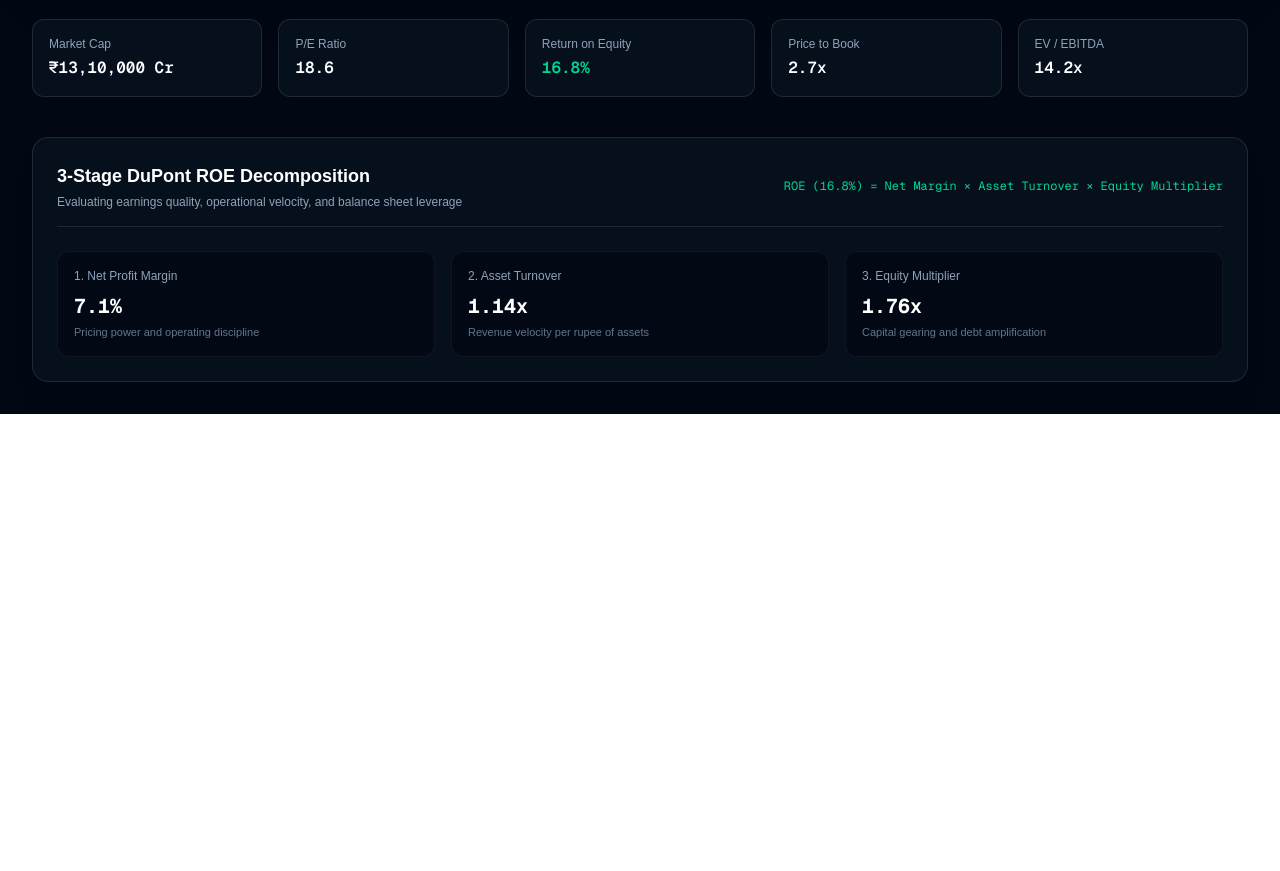
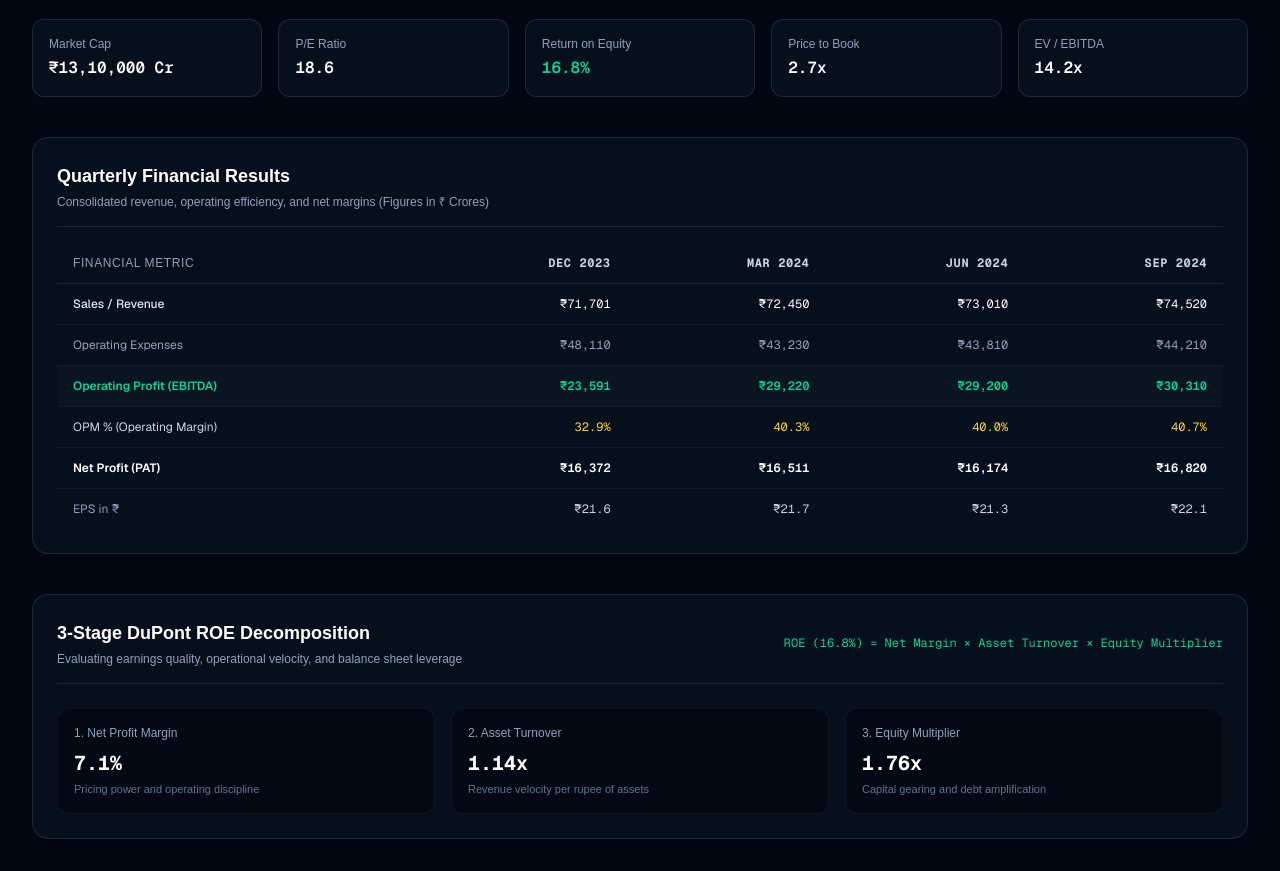
Before and after one commit to 9557690628m-design/mission-wealth, a Next.js app: page /stocks/hdfcbank in a window 1280 px wide. Shown: the part 1000-1871 px from the top of the page. Before the commit the page ends 1414 px from the top, so only its background shows below. Built offline with nearby package versions, Linux system fonts and the light colour scheme.

Commit message:
Add Screener-style quarterly financial results table

```diff
--- a/src/app/stocks/[symbol]/page.tsx
+++ b/src/app/stocks/[symbol]/page.tsx
@@ -84,6 +84,86 @@ export default async function StockPage({ params }: PageProps) {
           </div>
         </div>
 
+        {/* Screener-Style Quarterly Results Table */}
+        <div className="mb-10 rounded-2xl border border-white/10 bg-[#06101d] p-6 shadow-xl overflow-hidden">
+          <div className="border-b border-white/10 pb-4">
+            <h3 className="text-lg font-semibold text-white">Quarterly Financial Results</h3>
+            <p className="mt-1 text-xs text-slate-400">
+              Consolidated revenue, operating efficiency, and net margins (Figures in ₹ Crores)
+            </p>
+          </div>
+
+          <div className="mt-4 overflow-x-auto">
+            <table className="w-full text-left text-sm">
+              <thead>
+                <tr className="border-b border-white/10 text-xs uppercase tracking-wider text-slate-400">
+                  <th className="py-3 px-4 font-medium">Financial Metric</th>
+                  {company.quarters.map((q) => (
+                    <th key={q.quarter} className="py-3 px-4 font-mono text-right text-slate-300">
+                      {q.quarter}
+                    </th>
+                  ))}
+                </tr>
+              </thead>
+              <tbody className="divide-y divide-white/5 font-mono text-xs">
+                <tr className="hover:bg-white/[0.02]">
+                  <td className="py-3 px-4 font-sans font-medium text-slate-200">Sales / Revenue</td>
+                  {company.quarters.map((q) => (
+                    <td key={q.quarter} className="py-3 px-4 text-right text-white">
+                      ₹{q.sales.toLocaleString("en-IN")}
+                    </td>
+                  ))}
+                </tr>
+
+                <tr className="hover:bg-white/[0.02]">
+                  <td className="py-3 px-4 font-sans text-slate-400">Operating Expenses</td>
+                  {company.quarters.map((q) => (
+                    <td key={q.quarter} className="py-3 px-4 text-right text-slate-400">
+                      ₹{q.expenses.toLocaleString("en-IN")}
+                    </td>
+                  ))}
+                </tr>
+
+                <tr className="bg-white/[0.02] font-semibold">
+                  <td className="py-3 px-4 font-sans text-emerald-400">Operating Profit (EBITDA)</td>
+                  {company.quarters.map((q) => (
+                    <td key={q.quarter} className="py-3 px-4 text-right text-emerald-400">
+                      ₹{q.operatingProfit.toLocaleString("en-IN")}
+                    </td>
+                  ))}
+                </tr>
+
+                <tr className="hover:bg-white/[0.02]">
+                  <td className="py-3 px-4 font-sans text-slate-300">OPM % (Operating Margin)</td>
+                  {company.quarters.map((q) => (
+                    <td key={q.quarter} className="py-3 px-4 text-right text-amber-300">
+                      {q.opmPercent.toFixed(1)}%
+                    </td>
+                  ))}
+                </tr>
+
+                <tr className="hover:bg-white/[0.02] font-semibold">
+                  <td className="py-3 px-4 font-sans text-white">Net Profit (PAT)</td>
+                  {company.quarters.map((q) => (
+                    <td key={q.quarter} className="py-3 px-4 text-right text-white">
+                      ₹{q.netProfit.toLocaleString("en-IN")}
+                    </td>
+                  ))}
+                </tr>
+
+                <tr className="hover:bg-white/[0.02]">
+                  <td className="py-3 px-4 font-sans text-slate-400">EPS in ₹</td>
+                  {company.quarters.map((q) => (
+                    <td key={q.quarter} className="py-3 px-4 text-right text-slate-300">
+                      ₹{q.eps}
+                    </td>
+                  ))}
+                </tr>
+              </tbody>
+            </table>
+          </div>
+        </div>
+
         {/* 3-Stage DuPont ROE Decomposition */}
         <div className="rounded-2xl border border-white/10 bg-[#06101d] p-6 shadow-xl">
           <div className="flex flex-col sm:flex-row sm:items-center sm:justify-between border-b border-white/10 pb-4">
--- a/src/data/stocks.ts
+++ b/src/data/stocks.ts
@@ -1,3 +1,13 @@
+export interface QuarterlyResult {
+  quarter: string;
+  sales: number;
+  expenses: number;
+  operatingProfit: number;
+  opmPercent: number;
+  netProfit: number;
+  eps: number;
+}
+
 export interface StockItem {
   symbol: string;
   name: string;
@@ -12,10 +22,10 @@ export interface StockItem {
   evEbitda: number;
   description: string;
   signal: "Strong" | "Moderate" | "Watchlist";
+  quarters: QuarterlyResult[];
 }
 
 export const STOCK_DATASET: StockItem[] = [
-  // --- IT & TECH ---
   {
     symbol: "TCS",
     name: "Tata Consultancy Services Ltd",
@@ -29,40 +39,14 @@ export const STOCK_DATASET: StockItem[] = [
     pb: 14.1,
     evEbitda: 20.4,
     description: "India's largest IT exporter with global leadership in digital transformation, cloud migrations, and enterprise cognitive operations.",
-    signal: "Strong"
+    signal: "Strong",
+    quarters: [
+      { quarter: "Dec 2023", sales: 60583, expenses: 44850, operatingProfit: 15733, opmPercent: 26.0, netProfit: 11097, eps: 30.3 },
+      { quarter: "Mar 2024", sales: 61237, expenses: 45290, operatingProfit: 15947, opmPercent: 26.0, netProfit: 12434, eps: 34.0 },
+      { quarter: "Jun 2024", sales: 62613, expenses: 46890, operatingProfit: 15723, opmPercent: 25.1, netProfit: 12040, eps: 33.2 },
+      { quarter: "Sep 2024", sales: 64259, expenses: 48010, operatingProfit: 16249, opmPercent: 25.3, netProfit: 11955, eps: 32.8 }
+    ]
   },
-  {
-    symbol: "INFY",
-    name: "Infosys Ltd",
-    exchange: "NSE/BSE",
-    bseCode: "500209",
-    sector: "Information Technology",
-    price: 1880,
-    marketCap: "₹7,80,200 Cr",
-    pe: 27.4,
-    roe: 31.5,
-    pb: 8.9,
-    evEbitda: 18.2,
-    description: "Global consulting and next-generation digital services leader known for strong capital return policies and generative AI integration.",
-    signal: "Strong"
-  },
-  {
-    symbol: "HCLTECH",
-    name: "HCL Technologies Ltd",
-    exchange: "NSE/BSE",
-    bseCode: "532281",
-    sector: "Information Technology",
-    price: 1760,
-    marketCap: "₹4,78,000 Cr",
-    pe: 26.1,
-    roe: 27.8,
-    pb: 7.2,
-    evEbitda: 16.5,
-    description: "Leading engineering R&D and digital infrastructure player with top-tier dividend payout track record.",
-    signal: "Moderate"
-  },
-
-  // --- BANKING & FINANCIAL SERVICES ---
   {
     symbol: "HDFCBANK",
     name: "HDFC Bank Ltd",
@@ -75,41 +59,15 @@ export const STOCK_DATASET: StockItem[] = [
     roe: 16.8,
     pb: 2.7,
     evEbitda: 14.2,
-    description: "India's largest private sector bank with pristine asset quality, industry-leading CASA metrics, and expanding retail loan franchises.",
-    signal: "Strong"
+    description: "India's largest private sector bank with pristine asset quality, industry-leading CASA metrics, and nationwide distribution.",
+    signal: "Strong",
+    quarters: [
+      { quarter: "Dec 2023", sales: 71701, expenses: 48110, operatingProfit: 23591, opmPercent: 32.9, netProfit: 16372, eps: 21.6 },
+      { quarter: "Mar 2024", sales: 72450, expenses: 43230, operatingProfit: 29220, opmPercent: 40.3, netProfit: 16511, eps: 21.7 },
+      { quarter: "Jun 2024", sales: 73010, expenses: 43810, operatingProfit: 29200, opmPercent: 40.0, netProfit: 16174, eps: 21.3 },
+      { quarter: "Sep 2024", sales: 74520, expenses: 44210, operatingProfit: 30310, opmPercent: 40.7, netProfit: 16820, eps: 22.1 }
+    ]
   },
-  {
-    symbol: "ICICIBANK",
-    name: "ICICI Bank Ltd",
-    exchange: "NSE/BSE",
-    bseCode: "532174",
-    sector: "Banking & Financial Services",
-    price: 1250,
-    marketCap: "₹8,82,000 Cr",
-    pe: 17.5,
-    roe: 18.4,
-    pb: 3.1,
-    evEbitda: 13.8,
-    description: "Consistently delivering superior return on assets (RoA) driven by digital sourcing, underwriting discipline, and low credit costs.",
-    signal: "Strong"
-  },
-  {
-    symbol: "SBIN",
-    name: "State Bank of India",
-    exchange: "NSE/BSE",
-    bseCode: "500112",
-    sector: "Public Sector Banking",
-    price: 810,
-    marketCap: "₹7,22,500 Cr",
-    pe: 10.4,
-    roe: 17.2,
-    pb: 1.6,
-    evEbitda: 9.8,
-    description: "India's premier public sector lender commanding roughly a quarter of national credit and deposit market share.",
-    signal: "Moderate"
-  },
-
-  // --- DEFENSE & CAPITAL GOODS ---
   {
     symbol: "BEL",
     name: "Bharat Electronics Ltd",
@@ -122,132 +80,14 @@ export const STOCK_DATASET: StockItem[] = [
     roe: 25.4,
     pb: 11.2,
     evEbitda: 31.0,
-    description: "Navratna defense electronics powerhouse specializing in radar systems, electronic warfare, missile avionics, and naval communication gear.",
-    signal: "Strong"
-  },
-  {
-    symbol: "HAL",
-    name: "Hindustan Aeronautics Ltd",
-    exchange: "NSE/BSE",
-    bseCode: "541154",
-    sector: "Defense & Aerospace",
-    price: 4620,
-    marketCap: "₹3,08,000 Cr",
-    pe: 38.2,
-    roe: 27.6,
-    pb: 9.8,
-    evEbitda: 26.5,
-    description: "Sole Indian domestic manufacturer of fighter aircraft, military helicopters, aero engines, and avionics assemblies.",
-    signal: "Strong"
-  },
-  {
-    symbol: "LT",
-    name: "Larsen & Toubro Ltd",
-    exchange: "NSE/BSE",
-    bseCode: "500510",
-    sector: "Infrastructure & Heavy Engineering",
-    price: 3640,
-    marketCap: "₹5,00,000 Cr",
-    pe: 33.1,
-    roe: 15.6,
-    pb: 4.8,
-    evEbitda: 21.2,
-    description: "Multinational engineering conglomerate leading India's infrastructure capex cycle across transport, hydrocarbons, and green power.",
-    signal: "Strong"
-  },
-  {
-    symbol: "MARINE",
-    name: "Marine Electricals (India) Ltd",
-    exchange: "NSE/BSE",
-    bseCode: "542146",
-    sector: "Defense & Marine Engineering",
-    price: 245,
-    marketCap: "₹3,250 Cr",
-    pe: 52.4,
-    roe: 16.2,
-    pb: 6.8,
-    evEbitda: 28.1,
-    description: "Integrated technical solutions provider for marine electrical switchgear, navigation panels, and power automation systems for naval warships.",
-    signal: "Watchlist"
-  },
-  {
-    symbol: "SONACOMS",
-    name: "Sona BLW Precision Forgings Ltd",
-    exchange: "NSE/BSE",
-    bseCode: "543300",
-    sector: "Automotive & EV Technology",
-    price: 680,
-    marketCap: "₹40,500 Cr",
-    pe: 68.0,
-    roe: 19.5,
-    pb: 12.4,
-    evEbitda: 36.8,
-    description: "Global automotive technology supplier specializing in precision forged differential assemblies and traction motors for electric vehicles.",
-    signal: "Moderate"
-  },
-
-  // --- ENERGY, POWER & CONGLOMERATES ---
-  {
-    symbol: "RELIANCE",
-    name: "Reliance Industries Ltd",
-    exchange: "NSE/BSE",
-    bseCode: "500325",
-    sector: "Conglomerate / Energy & Telecom",
-    price: 2980,
-    marketCap: "₹20,15,000 Cr",
-    pe: 27.1,
-    roe: 9.8,
-    pb: 2.5,
-    evEbitda: 15.4,
-    description: "Diversified leader operating India's largest refining-to-chemicals complex, 5G digital telecommunications (Jio), and nationwide retail.",
-    signal: "Strong"
-  },
-  {
-    symbol: "NTPC",
-    name: "NTPC Ltd",
-    exchange: "NSE/BSE",
-    bseCode: "532555",
-    sector: "Power Generation & Clean Energy",
-    price: 415,
-    marketCap: "₹4,02,000 Cr",
-    pe: 18.2,
-    roe: 14.2,
-    pb: 2.3,
-    evEbitda: 10.5,
-    description: "India's largest thermal power generator aggressively transitioning toward a 60 GW green hydrogen and renewable capacity footprint.",
-    signal: "Strong"
-  },
-
-  // --- PHARMACEUTICALS & HEALTHCARE ---
-  {
-    symbol: "SUNPHARMA",
-    name: "Sun Pharmaceutical Industries Ltd",
-    exchange: "NSE/BSE",
-    bseCode: "524715",
-    sector: "Pharmaceuticals",
-    price: 1840,
-    marketCap: "₹4,41,000 Cr",
-    pe: 39.5,
-    roe: 17.1,
-    pb: 6.4,
-    evEbitda: 25.2,
-    description: "Leading specialty pharmaceutical producer commanding high domestic market share alongside global branded dermatology formulations.",
-    signal: "Strong"
-  },
-  {
-    symbol: "SHILPAMED",
-    name: "Shilpa Medicare Ltd",
-    exchange: "NSE/BSE",
-    bseCode: "530549",
-    sector: "Pharmaceuticals & Oncology APIs",
-    price: 780,
-    marketCap: "₹7,650 Cr",
-    pe: 48.0,
-    roe: 11.2,
-    pb: 3.8,
-    evEbitda: 22.4,
-    description: "R&D-focused active pharmaceutical ingredient (API) manufacturer with specialized capabilities in oncology intermediates and peptide formulations.",
-    signal: "Watchlist"
+    description: "Navratna defense electronics powerhouse specializing in radar systems, electronic warfare, missile avionics, and naval communication systems.",
+    signal: "Strong",
+    quarters: [
+      { quarter: "Dec 2023", sales: 4162, expenses: 3110, operatingProfit: 1052, opmPercent: 25.3, netProfit: 859, eps: 1.18 },
+      { quarter: "Mar 2024", sales: 8335, expenses: 5860, operatingProfit: 2475, opmPercent: 29.7, netProfit: 1783, eps: 2.44 },
+      { quarter: "Jun 2024", sales: 4198, expenses: 3260, operatingProfit: 938, opmPercent: 22.3, netProfit: 776, eps: 1.06 },
+      { quarter: "Sep 2024", sales: 4583, expenses: 3340, operatingProfit: 1243, opmPercent: 27.1, netProfit: 1091, eps: 1.49 }
+    ]
   }
 ];
 
@@ -259,30 +99,33 @@ export function getStockBySymbol(rawSymbol: string): StockItem {
   );
   if (found) return found;
 
+  // Fallback generator for other tickers
   let hash = 0;
   for (let i = 0; i < clean.length; i++) {
     hash = (hash * 31 + clean.charCodeAt(i)) % 100000;
   }
 
-  const generatedPrice = 250 + (hash % 4200);
-  const generatedPe = Math.round((14 + (hash % 45)) * 10) / 10;
-  const generatedRoe = Math.round((10 + (hash % 28)) * 10) / 10;
-  const generatedPb = Math.round((1.8 + ((hash % 100) / 15)) * 10) / 10;
-  const generatedEv = Math.round((9 + (hash % 22)) * 10) / 10;
+  const baseSales = 2000 + (hash % 15000);
 
   return {
     symbol: clean,
     name: `${clean} Industries Ltd`,
     exchange: "NSE/BSE",
     sector: "Diversified Industrial",
-    price: generatedPrice,
+    price: 250 + (hash % 4200),
     marketCap: `₹${(Math.floor(hash * 1.5)).toLocaleString("en-IN")} Cr`,
-    pe: generatedPe,
-    roe: generatedRoe,
-    pb: generatedPb,
-    evEbitda: generatedEv,
-    description: `Equity analysis profile for ${clean} listed on Indian exchanges (NSE / BSE). Technical chart and DuPont model synthesized automatically.`,
-    signal: generatedRoe > 20 ? "Strong" : generatedRoe > 14 ? "Moderate" : "Watchlist",
+    pe: Math.round((14 + (hash % 45)) * 10) / 10,
+    roe: Math.round((10 + (hash % 28)) * 10) / 10,
+    pb: Math.round((1.8 + ((hash % 100) / 15)) * 10) / 10,
+    evEbitda: Math.round((9 + (hash % 22)) * 10) / 10,
+    description: `Equity analysis profile for ${clean} listed on Indian exchanges.`,
+    signal: "Moderate",
+    quarters: [
+      { quarter: "Dec 2023", sales: Math.round(baseSales * 0.9), expenses: Math.round(baseSales * 0.72), operatingProfit: Math.round(baseSales * 0.18), opmPercent: 20.0, netProfit: Math.round(baseSales * 0.12), eps: 12.4 },
+      { quarter: "Mar 2024", sales: Math.round(baseSales * 0.95), expenses: Math.round(baseSales * 0.75), operatingProfit: Math.round(baseSales * 0.20), opmPercent: 21.0, netProfit: Math.round(baseSales * 0.14), eps: 13.8 },
+      { quarter: "Jun 2024", sales: Math.round(baseSales * 1.0), expenses: Math.round(baseSales * 0.78), operatingProfit: Math.round(baseSales * 0.22), opmPercent: 22.0, netProfit: Math.round(baseSales * 0.15), eps: 14.5 },
+      { quarter: "Sep 2024", sales: Math.round(baseSales * 1.06), expenses: Math.round(baseSales * 0.81), operatingProfit: Math.round(baseSales * 0.25), opmPercent: 23.5, netProfit: Math.round(baseSales * 0.17), eps: 16.2 }
+    ]
   };
 }
 
```
